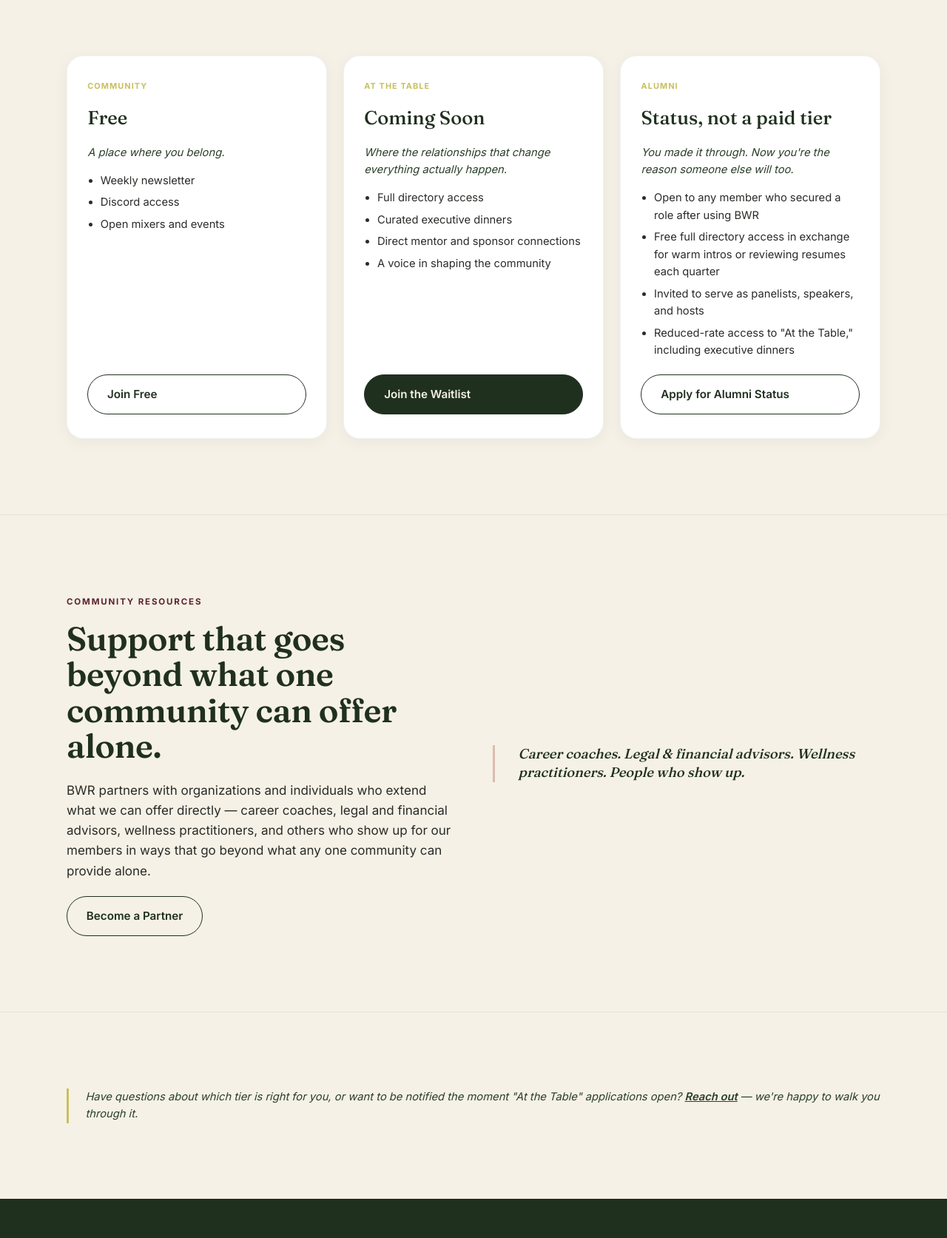
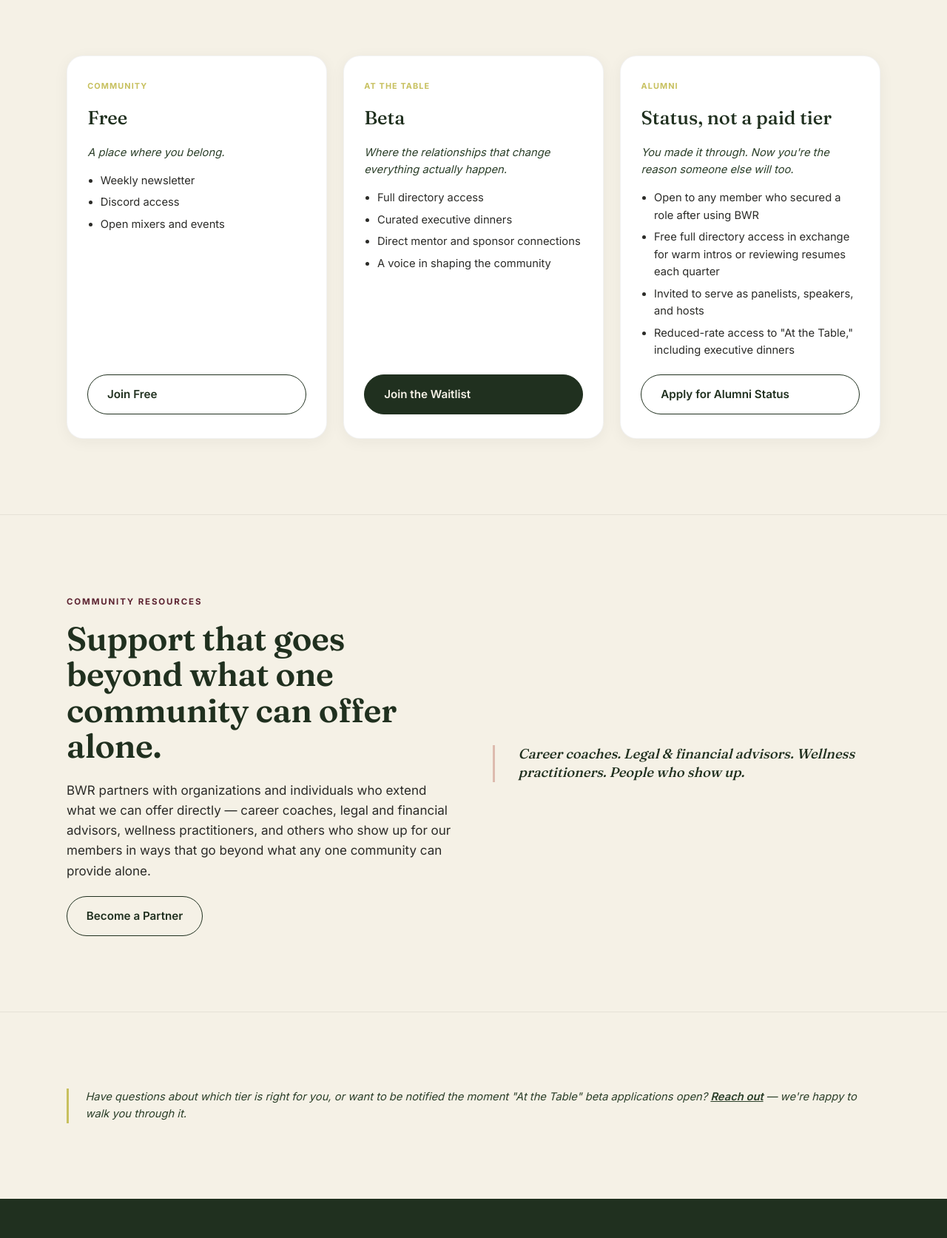
Before and after one commit to mayaobiekwe-a11y/website-, a plain HTML site: page membership.html in a window 1280 px wide. Shown: the part 460-2133 px from the top of the page at 74% size. Drawn offline with Linux system fonts and the light colour scheme.

Commit message:
Label At the Table as Beta instead of Coming Soon

```diff
--- a/membership.html
+++ b/membership.html
@@ -54,7 +54,7 @@
 
       <div class="tier-card">
         <span class="tier-badge">At the Table</span>
-        <div class="tier-price">Coming Soon</div>
+        <div class="tier-price">Beta</div>
         <p class="tier-tagline">Where the relationships that change everything actually happen.</p>
         <ul>
           <li>Full directory access</li>
@@ -100,7 +100,7 @@
 <section>
   <div class="wrap">
     <div class="note">
-      Have questions about which tier is right for you, or want to be notified the moment "At the Table" applications open? <a href="contact.html" style="text-decoration:underline; font-weight:600;">Reach out</a> — we're happy to walk you through it.
+      Have questions about which tier is right for you, or want to be notified the moment "At the Table" beta applications open? <a href="contact.html" style="text-decoration:underline; font-weight:600;">Reach out</a> — we're happy to walk you through it.
     </div>
   </div>
 </section>
```
